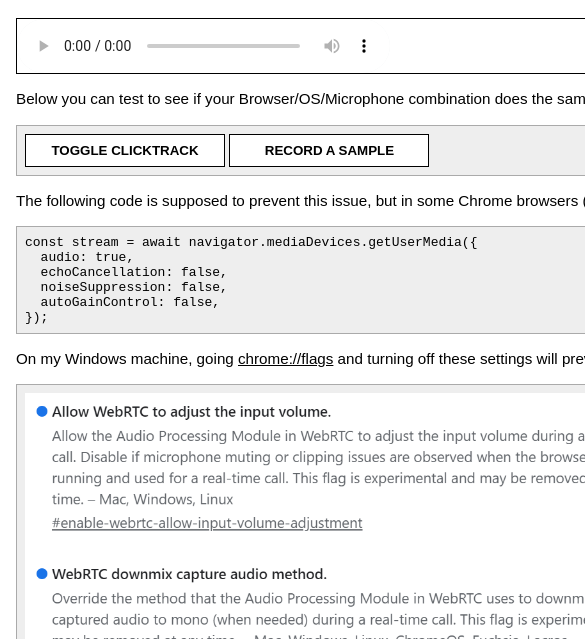
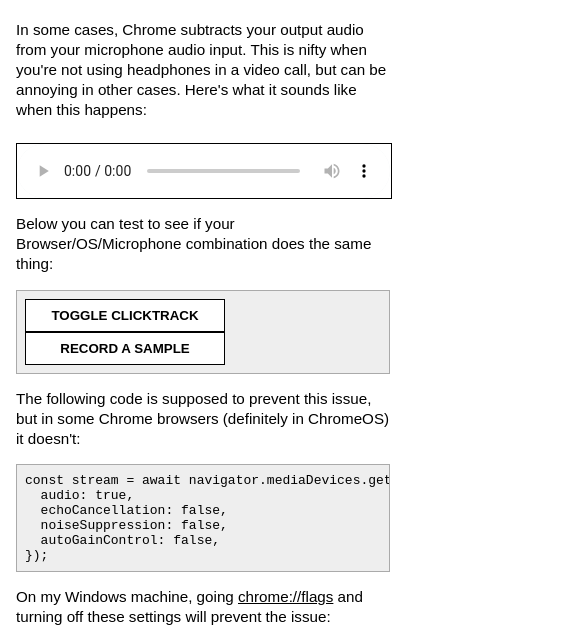
Before and after one commit to lukeschaefer/Chrome-Please-Fix-Your-Audio, a website built with Vite: page index.html in a window 390 px wide. Shown: the part 191-830 px from the top of the page, 585 px wide, since content can reach past the window. Built offline with nearby package versions, Linux system fonts and the light colour scheme.

Commit message:
better responsiveness

```diff
--- a/public/style.css
+++ b/public/style.css
@@ -8,7 +8,8 @@
     justify-content: stretch;
     align-items: stretch;
     font-family: sans-serif;
-    max-width: 860px;
+    width: 860px;
+    max-width: 100vw;
     margin: auto;
 }
 
@@ -30,6 +31,7 @@
     padding: 8px 8px;
     box-sizing: border-box;
     margin: 0;
+    overflow-x: auto;
 }
 
 
```
